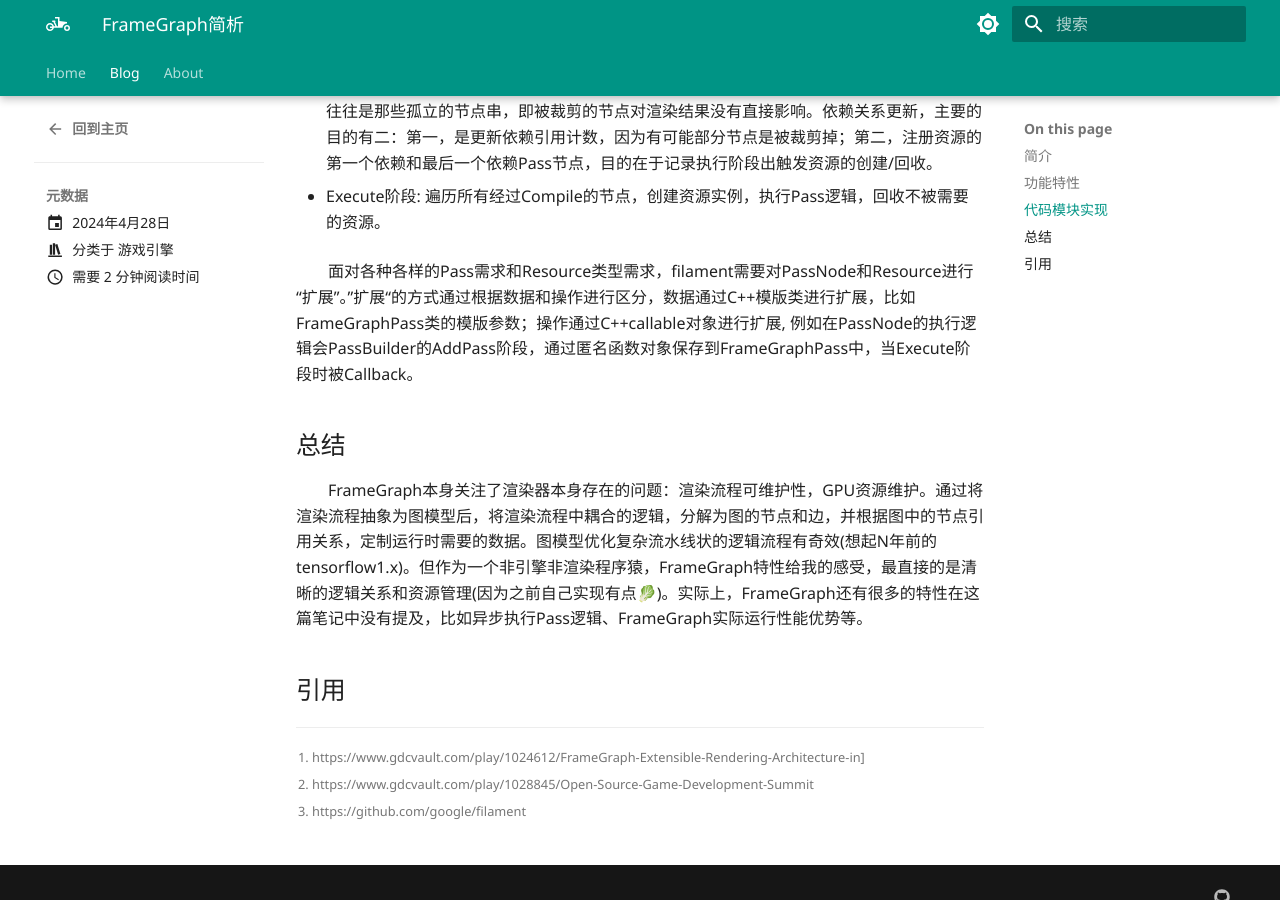
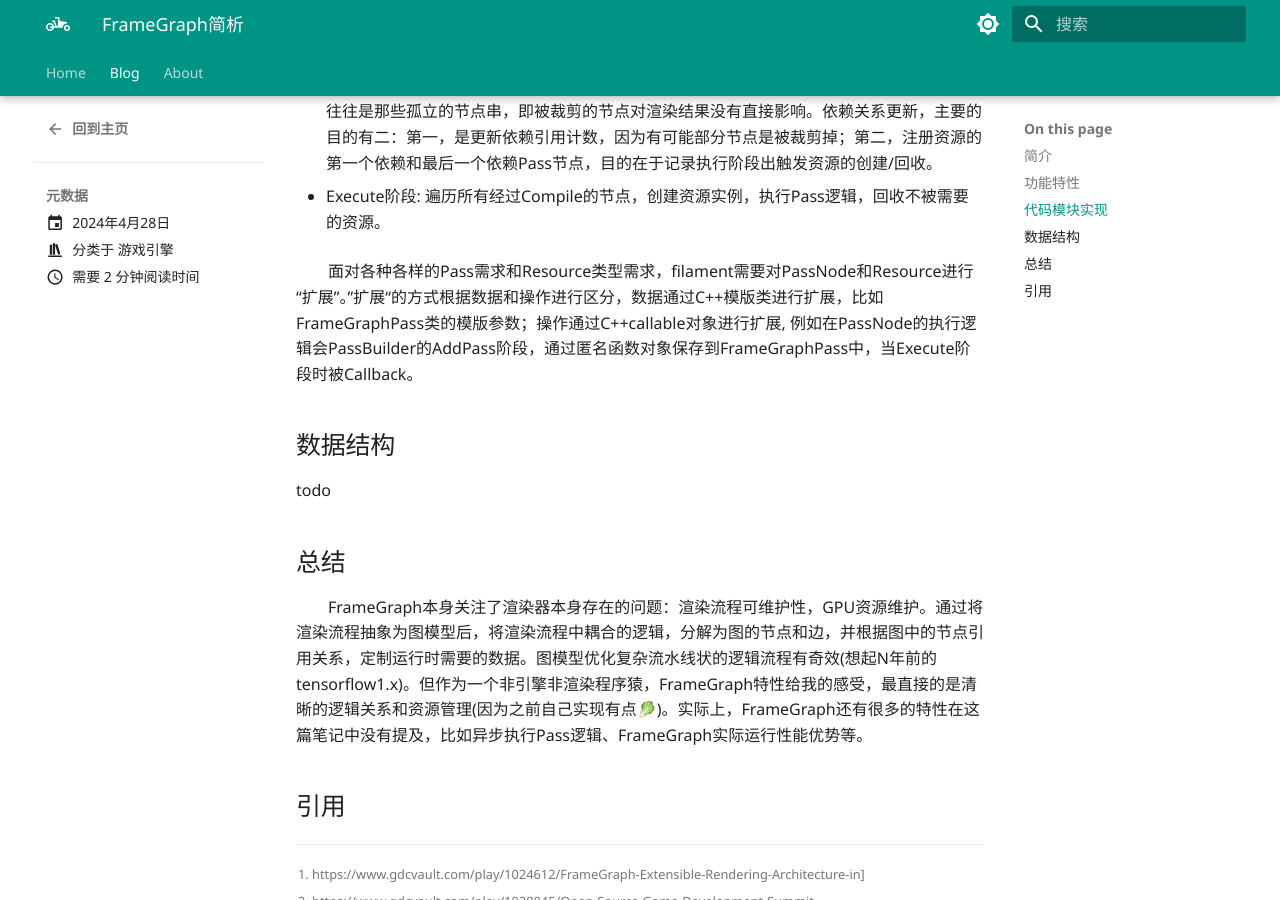
Before and after one commit to AkiyamaZw/neta_note, an MkDocs documentation site: the page built from docs/blog/posts/framegraph.md, in a window 1280 px wide and 900 px high, scrolled down 2046 px. Built offline with MkDocs 1.6.1 and Material for MkDocs 9.7.7, drawn with Linux system fonts in a browser that asks for light colours; nearby versions of some CDN libraries; library files that are not in the unit come from our copies.

Commit message:
modify post

```diff
--- a/docs/blog/posts/framegraph.md
+++ b/docs/blog/posts/framegraph.md
@@ -40,7 +40,10 @@ PassNode_1-->ResourceNode-->PassNode_2
 
 * Execute阶段: 遍历所有经过Compile的节点，创建资源实例，执行Pass逻辑，回收不被需要的资源。
 
-&emsp;&emsp;面对各种各样的Pass需求和Resource类型需求，filament需要对PassNode和Resource进行“扩展”。”扩展“的方式通过根据数据和操作进行区分，数据通过C++模版类进行扩展，比如FrameGraphPass类的模版参数；操作通过C++callable对象进行扩展, 例如在PassNode的执行逻辑会PassBuilder的AddPass阶段，通过匿名函数对象保存到FrameGraphPass中，当Execute阶段时被Callback。
+&emsp;&emsp;面对各种各样的Pass需求和Resource类型需求，filament需要对PassNode和Resource进行“扩展”。”扩展“的方式根据数据和操作进行区分，数据通过C++模版类进行扩展，比如FrameGraphPass类的模版参数；操作通过C++callable对象进行扩展, 例如在PassNode的执行逻辑会PassBuilder的AddPass阶段，通过匿名函数对象保存到FrameGraphPass中，当Execute阶段时被Callback。
+
+## 数据结构
+todo
 
 ## 总结
 &emsp;&emsp;FrameGraph本身关注了渲染器本身存在的问题：渲染流程可维护性，GPU资源维护。通过将渲染流程抽象为图模型后，将渲染流程中耦合的逻辑，分解为图的节点和边，并根据图中的节点引用关系，定制运行时需要的数据。图模型优化复杂流水线状的逻辑流程有奇效(想起N年前的tensorflow1.x)。但作为一个非引擎非渲染程序猿，FrameGraph特性给我的感受，最直接的是清晰的逻辑关系和资源管理(因为之前自己实现有点🥬)。实际上，FrameGraph还有很多的特性在这篇笔记中没有提及，比如异步执行Pass逻辑、FrameGraph实际运行性能优势等。
```
